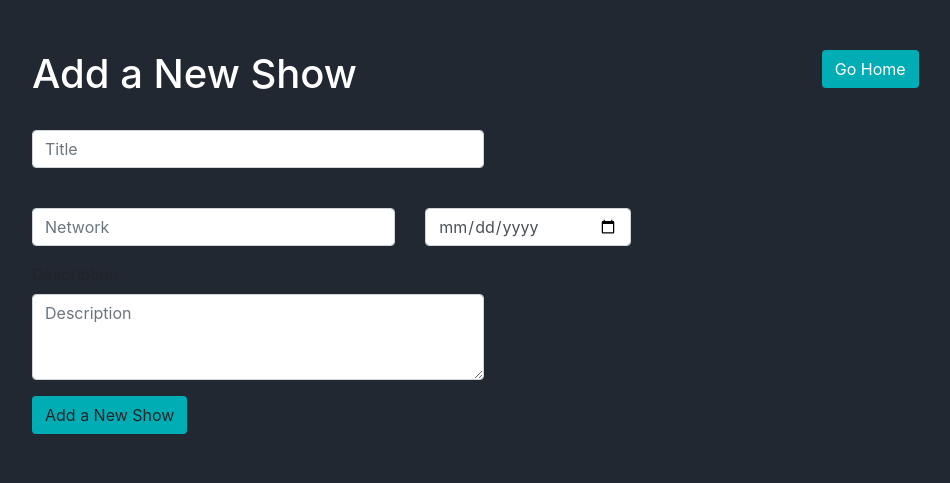
After one commit to Jamey-Dogom/Django-app_TV_Show, a Django app: page /shows/new in a window 1280 px wide. The commit adds this page. Shown: the top 483 px of the page, without its empty margins (151-1101 px from the left). Run offline with Django 3.2, Linux system fonts and the light colour scheme; parts of the project's set-up code (start-up, migrations or seed data) failed here and were passed over; some libraries are stand-ins or nearby versions.

Commit message:
completed the django application. fully functional crud operations on tv shows.

```diff
--- a/apps/app_show/models.py
+++ b/apps/app_show/models.py
@@ -5,7 +5,7 @@ class Show(models.Model):
     title = models.CharField(max_length=45)
     network = models.CharField(max_length=45)
     description = models.TextField()
-    release_date = models.DateTimeField()
+    release_date = models.DateField('%m/%d/%Y')
     created_at = models.DateTimeField(auto_now_add=True)
     updated_at = models.DateTimeField(auto_now=True)
 
--- a/apps/app_show/static/app_show/css/style.css
+++ b/apps/app_show/static/app_show/css/style.css
@@ -22,3 +22,21 @@ tr {
 .lb {
     background-color: #00adb5;
 }
+
+.center_div{
+    margin: 0 auto;
+    width:80% /* value of your choice which suits your alignment */
+}
+
+.mgbt5 {
+    margin-bottom: 5%;
+}
+
+.mglt2 {
+    margin-left: 2%;
+}
+
+.hm {
+    float: right;
+    margin-right: 3%;
+}
--- /dev/null
+++ b/apps/app_show/templates/app_show/addshow.html
@@ -0,0 +1,62 @@
+<!DOCTYPE html>
+<html lang="en">
+
+<head>
+    <meta charset="UTF-8">
+    <meta name="viewport" content="width=device-width, initial-scale=1.0">
+    <meta http-equiv="X-UA-Compatible" content="ie=edge">
+    <link rel="stylesheet" href="https://stackpath.bootstrapcdn.com/bootstrap/4.3.1/css/bootstrap.min.css"
+        integrity="sha384-ggOyR0iXCbMQv3Xipma34MD+dH/1fQ784/j6cY/iJTQUOhcWr7x9JvoRxT2MZw1T" crossorigin="anonymous">
+    {% load static %}
+    <link rel="stylesheet" href="{% static 'app_show/css/style.css' %}">
+    <link rel="stylesheet" href="//code.jquery.com/ui/1.12.1/themes/base/jquery-ui.css">
+    <link rel="stylesheet" href="/resources/demos/style.css">
+    <script src="https://code.jquery.com/jquery-1.12.4.js"></script>
+    <script src="https://code.jquery.com/ui/1.12.1/jquery-ui.js"></script>
+    <script>
+        $(function () {
+            $("#datepicker").datepicker();
+        });
+    </script>
+    <title>Create</title>
+</head>
+
+<body>
+    <div class="outter-container">
+
+        <div class="container center_div">
+                <button type="button" class="btn lb hm"><a class="wh" href="/shows">Go Home</a></button>
+            <h1 class="wh">Add a New Show</h1>
+
+            <form class="cnt" action = "create_show" method = "POST" >
+                    {% csrf_token %}
+                <div class="form-row">
+                    <div class="form-group col-lg-6">
+                        <label for="inputTitle"></label>
+                        <input name = "title" type="text" class="form-control" id="inputTitle1" placeholder="Title">
+                    </div>
+                </div>
+                <div class="row">
+                    <div class="form-group col-md-5">
+                        <label for="inputNetwork"></label>
+                        <input name = "network" type="text" class="form-control" id="inputNework" placeholder="Network">
+                    </div>
+                    <div class="form-group col-md-3">
+                        <label for="inputReleaseDate"></label>
+                        <input name = "release_date" type="date" class="form-control" id="datepicker" placeholder="Release Date">
+                    </div>
+                </div>
+                <div class="form-row">
+                    <div class="form-group col-lg-6">
+                        <label for="inputTitle">Description</label>
+                        <textarea  name = "description" class="form-control" id="exampleFormControlTextarea1" rows="3"
+                            placeholder="Description"></textarea>
+                    </div>
+                </div>
+                <button type="submit" class="btn lb">Add a New Show</button>
+            </form>
+        </div>
+    </div>
+</body>
+
+</html>
--- a/apps/app_show/templates/app_show/index.html
+++ b/apps/app_show/templates/app_show/index.html
@@ -33,7 +33,7 @@
                     <td>{{show.title}}</td>
                     <td>{{show.network}}</td>
                     <td>{{show.release_date}}</td>
-                    <td>Show | Edit | Delete</td>
+                    <td><a href="shows/{{show.id}}">Show</a> | <a href="shows/{{show.id}}/edit">Edit</a>| <a href="shows/{{show.id}}/delete">Delete</a></td>
                 </tr>
                 {% endfor %}
 
--- a/apps/app_show/urls.py
+++ b/apps/app_show/urls.py
@@ -2,5 +2,11 @@ from django.conf.urls import url
 from . import views
 
 urlpatterns = [
-    url(r'^$', views.index),
+    url(r'^shows$', views.index),
+    url(r'^shows/new$', views.add_show),
+    url(r'^shows/create_show$', views.create_show),
+    url(r'^shows/(?P<show_id>[0-9]+)$', views.display_show),
+    url(r'^shows/(?P<show_id>[0-9]+)/edit', views.update_show),
+    url(r'^shows/(?P<show_id>[0-9]+)/update', views.update),
+    url(r'^shows/(?P<show_id>[0-9]+)/delete', views.delete),
 ]
--- a/apps/app_show/views.py
+++ b/apps/app_show/views.py
@@ -1,5 +1,6 @@
-from django.shortcuts import render, HttpResponse
+from django.shortcuts import render, redirect
 from apps.app_show.models import *
+import datetime
 
 # Create your views here.
 def index(request):
@@ -10,3 +11,46 @@ def index(request):
     }
 
     return render(request, "app_show/index.html", context)
+
+def add_show(request):
+    return render(request, "app_show/addshow.html")
+
+def create_show(request):
+    release = str(request.POST['release_date'])
+    release = datetime.datetime.strptime(release, "%m/%d/%Y").strftime("%Y-%m-%d")
+
+    new_show = Show.objects.create(title = request.POST['title'], network = request.POST['network'], description = request.POST['description'], release_date = release)
+
+    show_id = new_show.id
+    urlll = '/shows/{}'.format(show_id)
+    print(urlll)
+
+    return redirect(urlll)
+
+def display_show(request, show_id):
+    show = Show.objects.get(id = show_id)
+    context = {
+        "show": show
+        }
+    return render(request, "app_show/showinfo.html", context)
+
+def update_show(request, show_id):
+    update_show = Show.objects.get(id = show_id)
+    context = {
+        "update_show": update_show
+    }
+    return render(request, "app_show/updateshow.html", context)
+
+def update(request, show_id):
+    release = str(request.POST['release_date'])
+    release = datetime.datetime.strptime(release, "%m/%d/%Y").strftime("%Y-%m-%d")
+
+    Show.objects.filter(id=show_id).update(title = request.POST['title'], network = request.POST['network'], description = request.POST['description'], release_date = release)
+
+    urlll = '/shows/{}'.format(show_id)
+    return redirect(urlll)
+
+def delete(request, show_id):
+    print("Deleting")
+    Show.objects.filter(id=show_id).delete()
+    return redirect('/shows')
```
Also changed, not shown: apps/app_show/templates/app_show/showinfo.html (added, +38 -0 lines), apps/app_show/templates/app_show/updateshow.html (added, +61 -0 lines), apps/app_show/migrations/0002_auto_20190715_1916.py (added), apps/app_show/migrations/0003_auto_20190715_1931.py (added), db.sqlite3.
